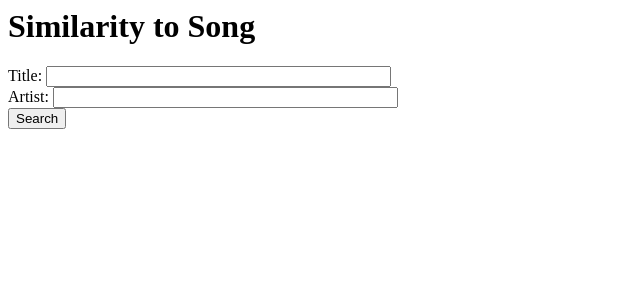
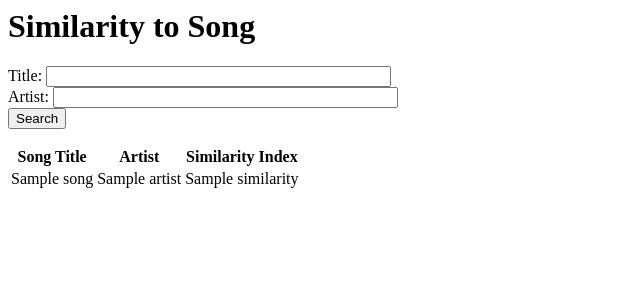
Before and after one commit to tombjerkan/lyric-search, a Flask app: template lyric-search/webapp/templates/songsimilarity.html in a window 1280 px wide. Shown: the top 300 px of the page, without its empty margins (0-640 px from the left). Run offline with Flask 2, Linux system fonts and the light colour scheme; the template is opened without the code that fills it: values that come from a table or form of the project are taken from there, most other values are stand-ins (such as "Sample title", 1, 10 or a date in 2020); parts of the project's set-up code (start-up, migrations or seed data) failed here and were passed over.

Commit message:
Show table of similar songs to a given song

```diff
--- a/lyric-search/webapp/templates/songsimilarity.html
+++ b/lyric-search/webapp/templates/songsimilarity.html
@@ -11,5 +11,23 @@
       Artist: {{ form.artist(size=40) }}<br />
       <input type="submit" value="Search">
     </form>
+
+    {% if songs %}
+    <table>
+      <tr>
+        <th>Song Title</th>
+        <th>Artist</th>
+        <th>Similarity Index</th>
+      </tr>
+
+      {% for song, similarity in songs %}
+      <tr>
+        <td>{{ song.title }}</td>
+        <td>{{ song.artist }}</td>
+        <td>{{ similarity }}</td>
+      </tr>
+      {% endfor %}
+    </table>
+    {% endif %}
   </body>
 </html>
```
Also changed, not shown: lyric-search/webapp/views.py (+19 -2 lines).
